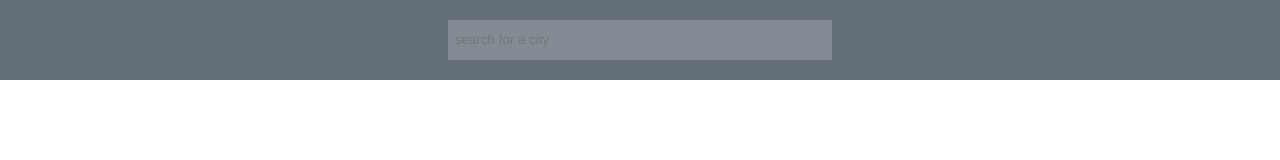
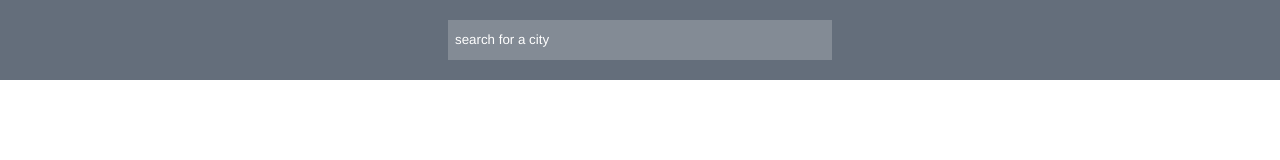
Before and after one commit to mihajlija/react-weather-app, a React (Create React App) app: page / in a window 1280 px wide. Shown: the top 160 px of the page. Built offline with nearby package versions, Linux system fonts and the light colour scheme.

Commit message:
style input field

```diff
--- a/src/App.css
+++ b/src/App.css
@@ -31,7 +31,10 @@ input[type="text"] {
   border: none;
   padding: 0.5em;
   color: white;
+}
 
+input::placeholder{
+  color: white;
 }
 
 main {
```
